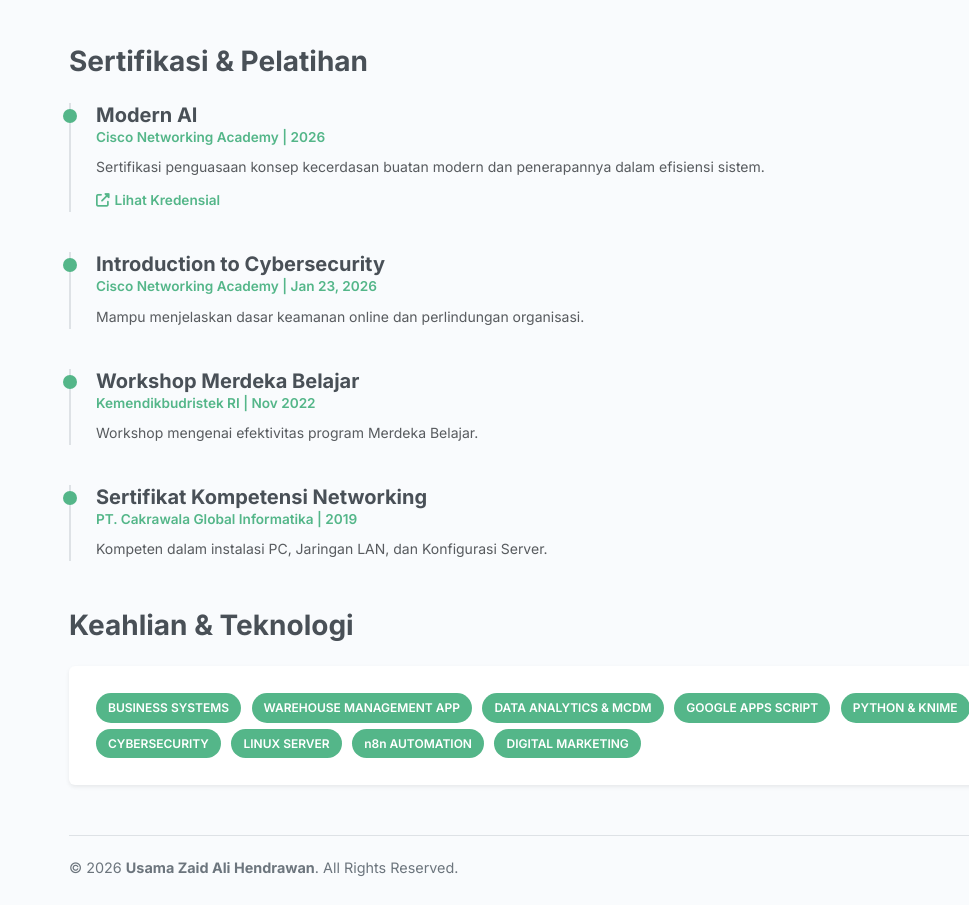
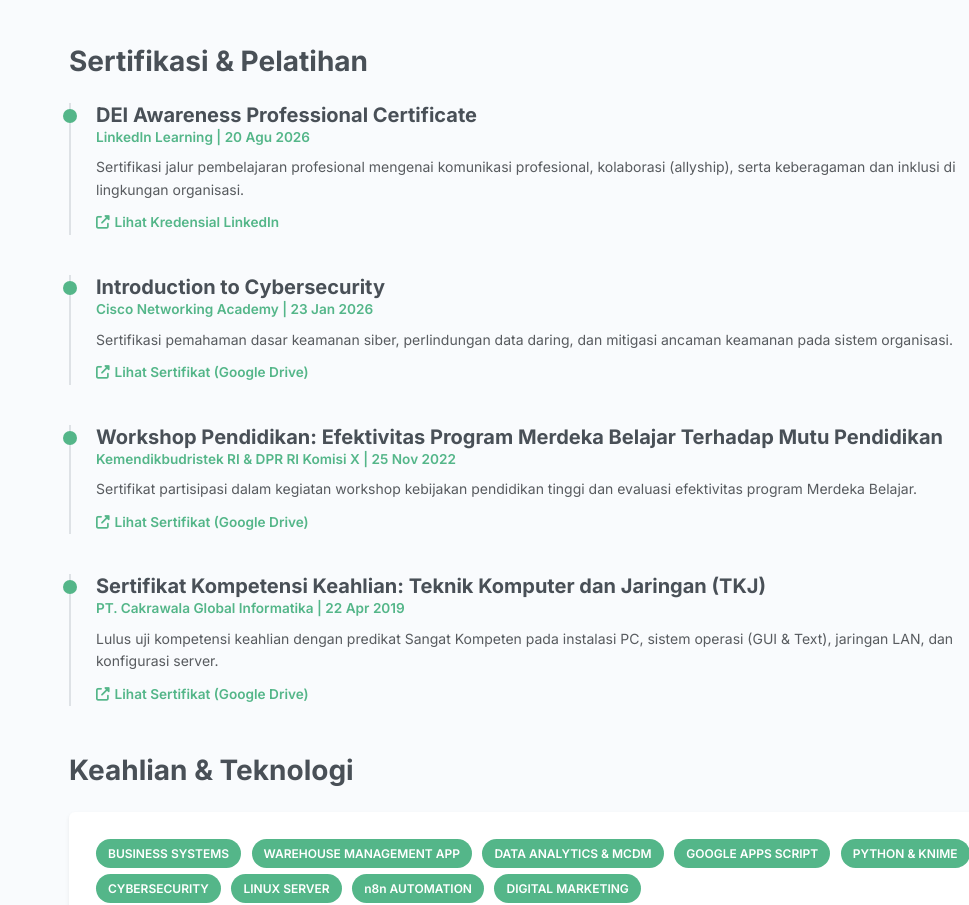
Before and after one commit to dudungtoa/my-cv, a plain HTML site: page index.html in a window 1280 px wide. Shown: the part 1241-2146 px from the top of the page, without its empty margins (311-1280 px from the left). Drawn offline with nearby package versions, Linux system fonts and the light colour scheme.

Commit message:
PENYESUAIAN SERTIFIKAT

```diff
--- a/index.html
+++ b/index.html
@@ -441,30 +441,39 @@
                 <h3 class="fw-bold mb-4 translatable" data-id="Sertifikasi & Pelatihan" data-en="Certifications & Training">Sertifikasi & Pelatihan</h3>
 
                 <div class="experience-item">
-                    <h5 class="fw-bold mb-0">Modern AI</h5>
-                    <div class="cert-date mb-2">Cisco Networking Academy | 2026</div>
-                    <p class="small text-muted mb-2 translatable" data-id="Sertifikasi penguasaan konsep kecerdasan buatan modern dan penerapannya dalam efisiensi sistem." data-en="Certification in modern artificial intelligence concepts and their application in system efficiency.">Sertifikasi penguasaan konsep kecerdasan buatan modern dan penerapannya dalam efisiensi sistem.</p>
-                    <a href="https://lnkd.in/p/gqYN4ZWw" target="_blank" class="cert-link">
-                        <i class="fas fa-external-link-alt"></i> <span class="translatable" data-id="Lihat Kredensial" data-en="View Credential">Lihat Kredensial</span>
+                    <h5 class="fw-bold mb-0">DEI Awareness Professional Certificate</h5>
+                    <div class="cert-date mb-2">LinkedIn Learning | 20 Agu 2026</div>
+                    <p class="small text-muted mb-2 translatable" data-id="Sertifikasi jalur pembelajaran profesional mengenai komunikasi profesional, kolaborasi (allyship), serta keberagaman dan inklusi di lingkungan organisasi." data-en="Professional learning path certification covering professional communication, allyship, and workplace diversity and inclusion.">Sertifikasi jalur pembelajaran profesional mengenai komunikasi profesional, kolaborasi (allyship), serta keberagaman dan inklusi di lingkungan organisasi.</p>
+                    <a href="https://www.linkedin.com/learning/certificates/f7de03cf7d578a929529dd0d9b50b4310f156716c17fc96e03e4adb6da22de91?u=144083450" target="_blank" class="cert-link">
+                        <i class="fas fa-external-link-alt"></i> <span class="translatable" data-id="Lihat Kredensial LinkedIn" data-en="View LinkedIn Credential">Lihat Kredensial LinkedIn</span>
                     </a>
                 </div>
 
                 <div class="experience-item">
                     <h5 class="fw-bold mb-0">Introduction to Cybersecurity</h5>
-                    <div class="cert-date mb-2">Cisco Networking Academy | Jan 23, 2026</div>
-                    <p class="small text-muted translatable" data-id="Mampu menjelaskan dasar keamanan online dan perlindungan organisasi." data-en="Capable of explaining online security basics and organizational protection.">Mampu menjelaskan dasar keamanan online dan perlindungan organisasi.</p>
+                    <div class="cert-date mb-2">Cisco Networking Academy | 23 Jan 2026</div>
+                    <p class="small text-muted mb-2 translatable" data-id="Sertifikasi pemahaman dasar keamanan siber, perlindungan data daring, dan mitigasi ancaman keamanan pada sistem organisasi." data-en="Certification in foundational cybersecurity principles, online data protection, and threat mitigation for organizational systems.">Sertifikasi pemahaman dasar keamanan siber, perlindungan data daring, dan mitigasi ancaman keamanan pada sistem organisasi.</p>
+                    <a href="https://drive.google.com/file/d/17An-AvPhNS2ZhEZrkEauAvh_fgZNHEgt/view?usp=drivesdk" target="_blank" class="cert-link">
+                        <i class="fas fa-external-link-alt"></i> <span class="translatable" data-id="Lihat Sertifikat (Google Drive)" data-en="View Certificate (Google Drive)">Lihat Sertifikat (Google Drive)</span>
+                    </a>
                 </div>
 
                 <div class="experience-item">
-                    <h5 class="fw-bold mb-0">Workshop Merdeka Belajar</h5>
-                    <div class="cert-date mb-2">Kemendikbudristek RI | Nov 2022</div>
-                    <p class="small text-muted translatable" data-id="Workshop mengenai efektivitas program Merdeka Belajar." data-en="Workshop regarding the effectiveness of Merdeka Belajar program.">Workshop mengenai efektivitas program Merdeka Belajar.</p>
+                    <h5 class="fw-bold mb-0 translatable" data-id="Workshop Pendidikan: Efektivitas Program Merdeka Belajar Terhadap Mutu Pendidikan" data-en="Education Workshop: Effectiveness of Merdeka Belajar Program on Education Quality">Workshop Pendidikan: Efektivitas Program Merdeka Belajar Terhadap Mutu Pendidikan</h5>
+                    <div class="cert-date mb-2">Kemendikbudristek RI &amp; DPR RI Komisi X | 25 Nov 2022</div>
+                    <p class="small text-muted mb-2 translatable" data-id="Sertifikat partisipasi dalam kegiatan workshop kebijakan pendidikan tinggi dan evaluasi efektivitas program Merdeka Belajar." data-en="Certificate of participation in higher education policy workshop evaluating the effectiveness of the Merdeka Belajar program.">Sertifikat partisipasi dalam kegiatan workshop kebijakan pendidikan tinggi dan evaluasi efektivitas program Merdeka Belajar.</p>
+                    <a href="https://drive.google.com/file/d/1ViQAQgCVyXUB6cUcO1l1StIPBtPyzisD/view?usp=drivesdk" target="_blank" class="cert-link">
+                        <i class="fas fa-external-link-alt"></i> <span class="translatable" data-id="Lihat Sertifikat (Google Drive)" data-en="View Certificate (Google Drive)">Lihat Sertifikat (Google Drive)</span>
+                    </a>
                 </div>
 
                 <div class="experience-item">
-                    <h5 class="fw-bold mb-0 translatable" data-id="Sertifikat Kompetensi TKJ" data-en="TKJ Competency Certificate">Sertifikat Kompetensi Networking</h5>
-                    <div class="cert-date mb-2">PT. Cakrawala Global Informatika | 2019</div>
-                    <p class="small text-muted translatable" data-id="Kompeten dalam instalasi PC, Jaringan LAN, dan Konfigurasi Server." data-en="Competent in PC installation, LAN Networking, and Server Configuration.">Kompeten dalam instalasi PC, Jaringan LAN, dan Konfigurasi Server.</p>
+                    <h5 class="fw-bold mb-0 translatable" data-id="Sertifikat Kompetensi Keahlian: Teknik Komputer dan Jaringan (TKJ)" data-en="Certificate of Competency: Computer and Network Engineering (TKJ)">Sertifikat Kompetensi Keahlian: Teknik Komputer dan Jaringan (TKJ)</h5>
+                    <div class="cert-date mb-2">PT. Cakrawala Global Informatika | 22 Apr 2019</div>
+                    <p class="small text-muted mb-2 translatable" data-id="Lulus uji kompetensi keahlian dengan predikat Sangat Kompeten pada instalasi PC, sistem operasi (GUI &amp; Text), jaringan LAN, dan konfigurasi server." data-en="Certified Highly Competent in PC installation, operating systems (GUI &amp; Text), LAN networking, and server configuration.">Lulus uji kompetensi keahlian dengan predikat Sangat Kompeten pada instalasi PC, sistem operasi (GUI &amp; Text), jaringan LAN, dan konfigurasi server.</p>
+                    <a href="https://drive.google.com/file/d/1fBVyGIuSeQ9nyk0JFvjTO26uUFHVGK2-/view?usp=drivesdk" target="_blank" class="cert-link">
+                        <i class="fas fa-external-link-alt"></i> <span class="translatable" data-id="Lihat Sertifikat (Google Drive)" data-en="View Certificate (Google Drive)">Lihat Sertifikat (Google Drive)</span>
+                    </a>
                 </div>
 
             </section>
```
